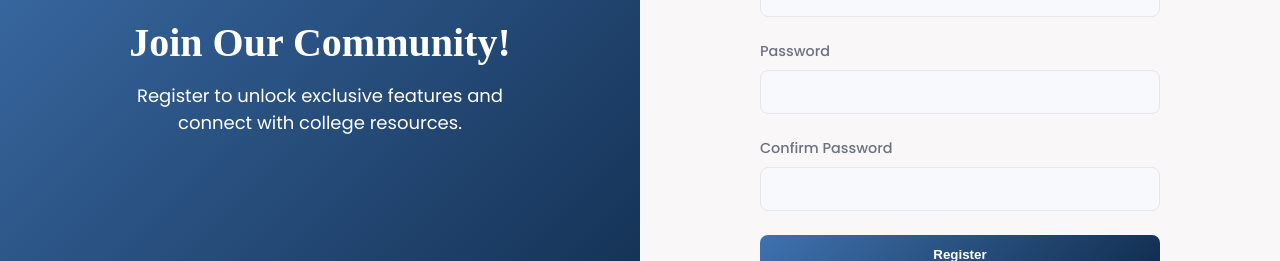
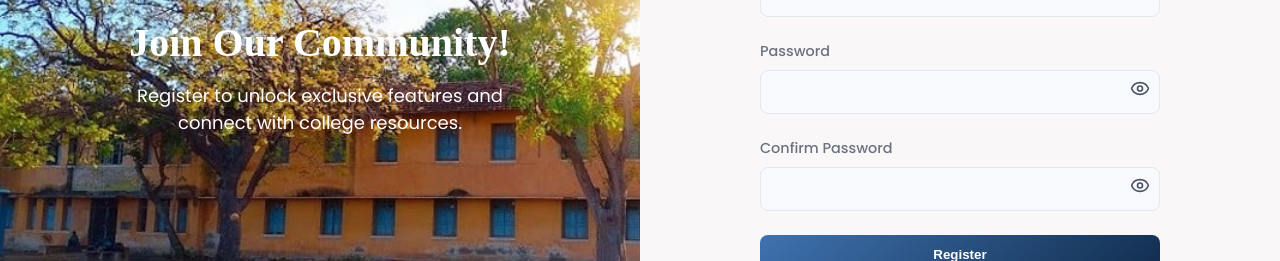
Before and after one commit to DhanushSaiCoder/AndhraPolytechnic, a React (Create React App) app in the folder frontend/: page /register in a window 1280 px wide. Shown: the part 419-680 px from the top of the page. Built offline with nearby package versions, Linux system fonts and the light colour scheme; no server answers.

Commit message:
~img and hide/show for password

```diff
--- a/frontend/src/components/AuthComponents/LoginForm.js
+++ b/frontend/src/components/AuthComponents/LoginForm.js
@@ -1,10 +1,12 @@
 import React, { useState } from 'react';
 import { useNavigate, Link } from 'react-router-dom';
+import { Eye, EyeOff } from 'lucide-react';
 import authService from '../../services/authService';
 
 const LoginForm = () => {
   const [email, setEmail] = useState('');
   const [password, setPassword] = useState('');
+  const [showPassword, setShowPassword] = useState(false);
   const [error, setError] = useState('');
   const navigate = useNavigate();
 
@@ -18,6 +20,10 @@ const LoginForm = () => {
     } catch (err) {
       setError('Invalid credentials');
     }
+  };
+
+  const togglePasswordVisibility = () => {
+    setShowPassword(!showPassword);
   };
 
   return (
@@ -36,14 +42,22 @@ const LoginForm = () => {
       </div>
       <div className="form-group">
         <label htmlFor="password" className="form-label">Password</label>
+        <div className="password-input-container">
           <input
             id="password"
-          type="password"
+            type={showPassword ? 'text' : 'password'}
             value={password}
             onChange={(e) => setPassword(e.target.value)}
             className="form-input"
             required
           />
+          <span
+            className="password-toggle-icon"
+            onClick={togglePasswordVisibility}
+          >
+            {showPassword ? <EyeOff size={20} /> : <Eye size={20} />}
+          </span>
+        </div>
       </div>
       <button type="submit" className="auth-button">
         Login
--- a/frontend/src/components/AuthComponents/RegisterForm.js
+++ b/frontend/src/components/AuthComponents/RegisterForm.js
@@ -1,11 +1,14 @@
 import React, { useState } from 'react';
 import { useNavigate, Link } from 'react-router-dom';
+import { Eye, EyeOff } from 'lucide-react';
 import authService from '../../services/authService';
 
 const RegisterForm = () => {
   const [email, setEmail] = useState('');
   const [password, setPassword] = useState('');
   const [confirmPassword, setConfirmPassword] = useState('');
+  const [showPassword, setShowPassword] = useState(false);
+  const [showConfirmPassword, setShowConfirmPassword] = useState(false);
   const [error, setError] = useState('');
   const navigate = useNavigate();
 
@@ -21,6 +24,14 @@ const RegisterForm = () => {
     } catch (err) {
       setError('Registration failed');
     }
+  };
+
+  const togglePasswordVisibility = () => {
+    setShowPassword(!showPassword);
+  };
+
+  const toggleConfirmPasswordVisibility = () => {
+    setShowConfirmPassword(!showConfirmPassword);
   };
 
   return (
@@ -39,25 +50,41 @@ const RegisterForm = () => {
       </div>
       <div className="form-group">
         <label htmlFor="password" className="form-label">Password</label>
+        <div className="password-input-container">
           <input
             id="password"
-          type="password"
+            type={showPassword ? 'text' : 'password'}
             value={password}
             onChange={(e) => setPassword(e.target.value)}
             className="form-input"
             required
           />
+          <span
+            className="password-toggle-icon"
+            onClick={togglePasswordVisibility}
+          >
+            {showPassword ? <EyeOff size={20} /> : <Eye size={20} />}
+          </span>
+        </div>
       </div>
       <div className="form-group">
         <label htmlFor="confirmPassword" className="form-label">Confirm Password</label>
+        <div className="password-input-container">
           <input
             id="confirmPassword"
-          type="password"
+            type={showConfirmPassword ? 'text' : 'password'}
             value={confirmPassword}
             onChange={(e) => setConfirmPassword(e.target.value)}
             className="form-input"
             required
           />
+          <span
+            className="password-toggle-icon"
+            onClick={toggleConfirmPasswordVisibility}
+          >
+            {showConfirmPassword ? <EyeOff size={20} /> : <Eye size={20} />}
+          </span>
+        </div>
       </div>
       <button type="submit" className="auth-button">
         Register
--- a/frontend/src/styles/Auth.css
+++ b/frontend/src/styles/Auth.css
@@ -8,7 +8,9 @@
 
 .auth-left {
   flex: 1;
-  background: linear-gradient(135deg, #3f72af 0%, #112d4e 100%);
+  background: url("../images/aptCampus3.jpg");
+  background-size: cover;
+  background-position: center;
   display: flex;
   flex-direction: column;
   justify-content: center;
@@ -119,3 +121,16 @@
 .auth-switch-link a:hover {
   text-decoration: underline;
 }
+
+.password-input-container {
+  position: relative;
+}
+
+.password-toggle-icon {
+  position: absolute;
+  right: 10px;
+  top: 50%;
+  transform: translateY(-50%);
+  cursor: pointer;
+  color: #4b5563;
+}
```
Lines whose indentation alone changed are shown as unchanged.
